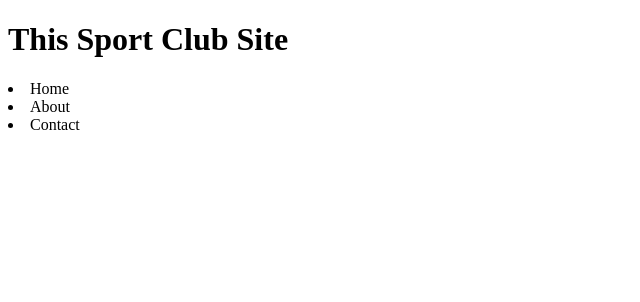
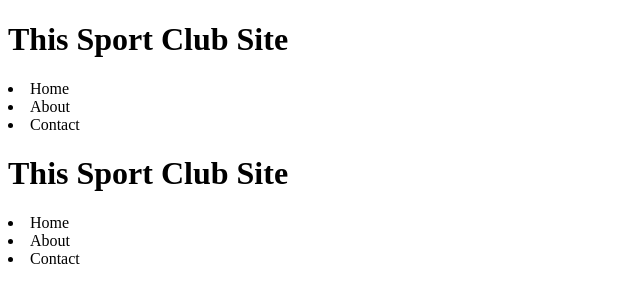
Before and after one commit to Isabellanu/sport-club, a plain HTML site: page index.html in a window 1280 px wide. Shown: the whole page, without its empty margins (0-640 px from the left). Drawn offline with Linux system fonts and the light colour scheme.

Commit message:
add another nav bar

```diff
--- a/index.html
+++ b/index.html
@@ -12,5 +12,11 @@
         <li>About</li>
         <li>Contact</li>
     </nav>
+    <h1> This Sport Club Site</h1>
+    <nav>
+        <li>Home</li>
+        <li>About</li>
+        <li>Contact</li>
+    </nav>
 </body>
 </html>
```
